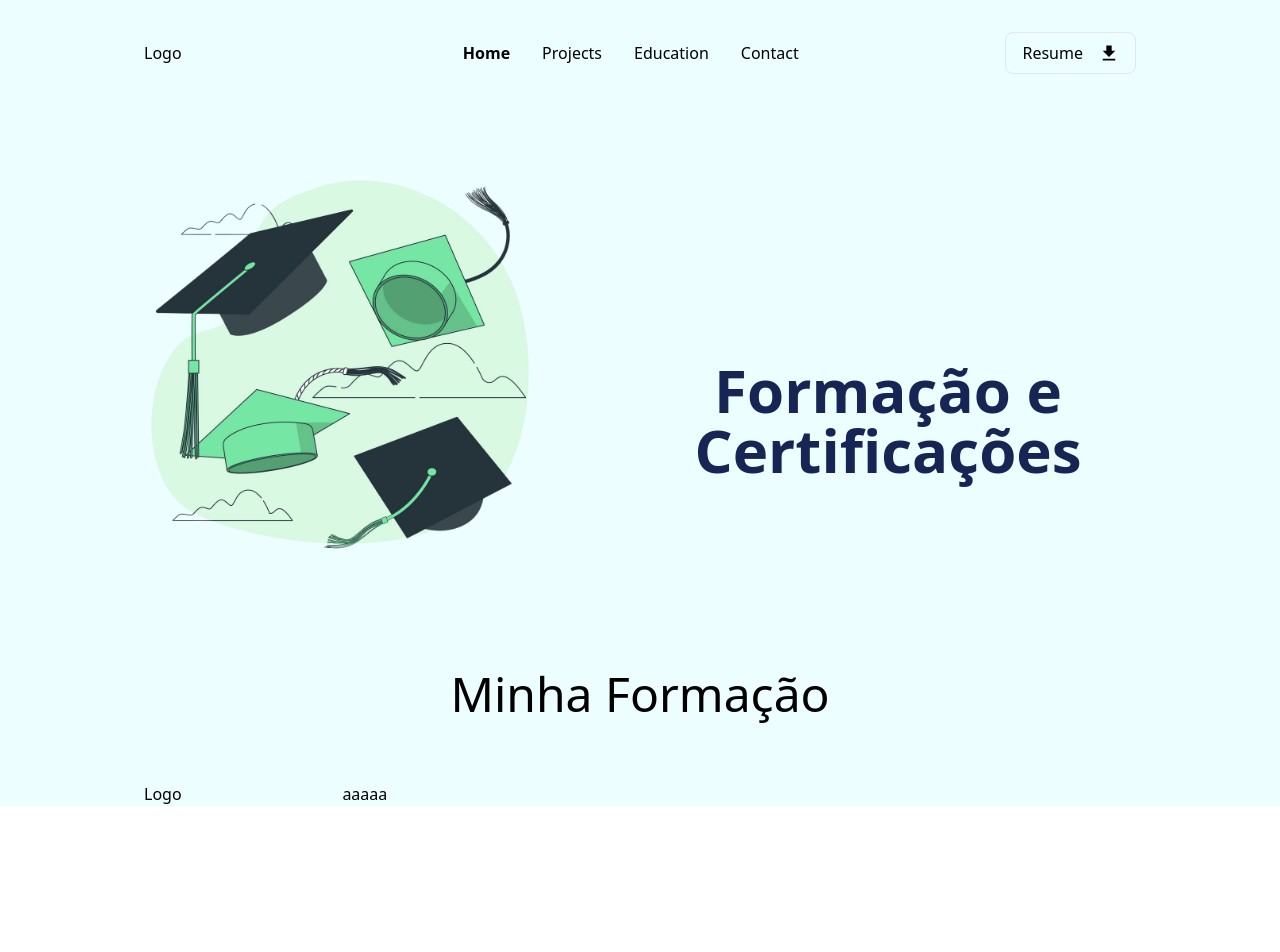
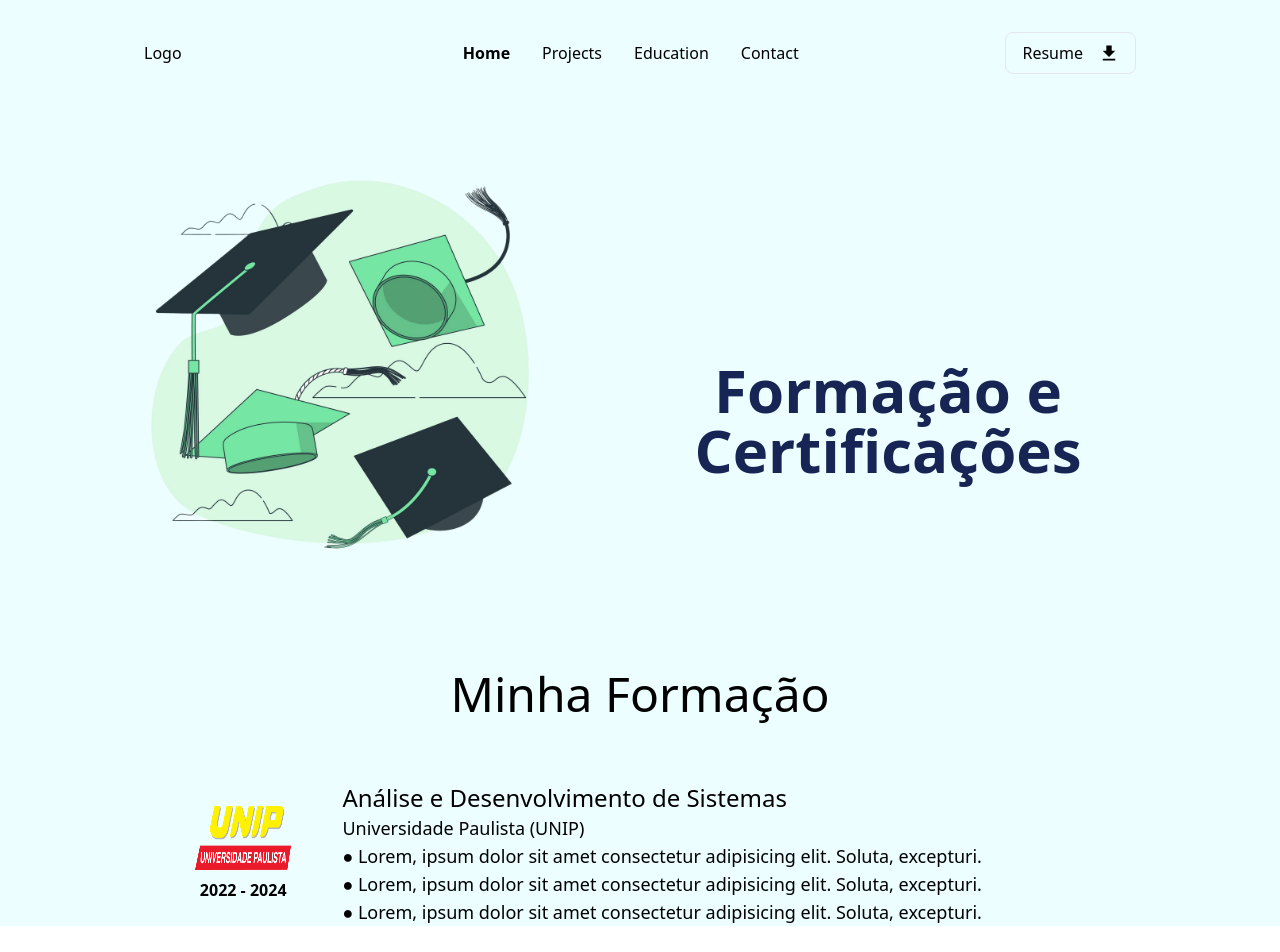
Before and after one commit to rafaelrmdd/portfolio-v2, a Next.js app: page /education in a window 1280 px wide. Shown: the top 952 px of the page. Before the commit the page ends 806 px from the top, so only its background shows below. Built offline with nearby package versions, Linux system fonts and the light colour scheme.

Commit message:
add: degree section in education page

```diff
--- a/src/components/Education/Content/index.jsx
+++ b/src/components/Education/Content/index.jsx
@@ -1,5 +1,6 @@
 import Header from "@/components/Header";
 import GraduationImage from "@/assets/education-image.png"
+import UnipLogoImage from "@/assets/unip-logo.png"
 import Image from "next/image";
 
 export default function Content() {
@@ -7,7 +8,7 @@ export default function Content() {
         <div className="px-36 bg-cyan-50 w-full h-full">
             <Header />
 
-            <main className="mt-16">
+            <main className="mt-16 mb-16">
                 <div className="flex justify-between h-[500px]">
                     <div className="w-[50%] ">
                         <Image src={GraduationImage} className="object-fill  w-4/5"/>
@@ -22,13 +23,22 @@ export default function Content() {
                     <h2 className="text-5xl text-center">Minha Formação</h2>
 
                     <div className="flex mt-16">
+
                         {/* University Logo */}
-                        <div className="w-[20%]">
-                            Logo
+                        <div className="w-[20%] flex flex-col gap-y-2 justify-center items-center">
+                            <Image src={UnipLogoImage} className="w-24 h-16"/>
+
+                            <div>
+                                <span className="font-semibold">2022 - 2024</span>
+                            </div>
                         </div>
 
                         <div className="w-[80%]">
-                            aaaaa
+                            <h2 className="text-2xl">Análise e Desenvolvimento de Sistemas</h2>
+                            <h2 className="text-lg">Universidade Paulista (UNIP)</h2>
+                            <h3 className="text-lg">● Lorem, ipsum dolor sit amet consectetur adipisicing elit. Soluta, excepturi.</h3>
+                            <h3 className="text-lg">● Lorem, ipsum dolor sit amet consectetur adipisicing elit. Soluta, excepturi.</h3>
+                            <h3 className="text-lg">● Lorem, ipsum dolor sit amet consectetur adipisicing elit. Soluta, excepturi.</h3>
                         </div>
                     </div>
                 </div>
```
Also changed, not shown: src/assets/unip-logo.png (added), 1 other file (tests, documents, lock files or other folders).
